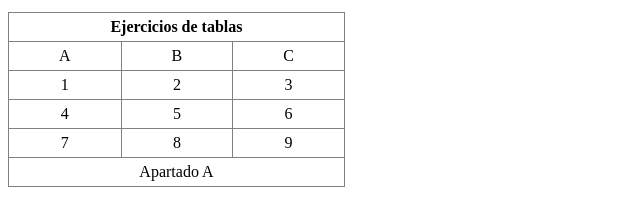
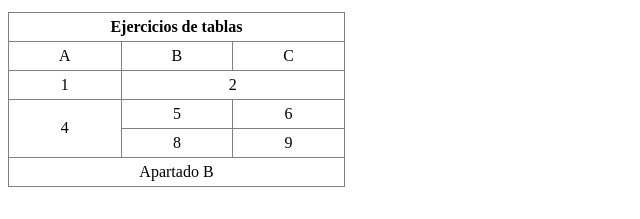
Before and after one commit to NoeliaLlobera/HTML4, a plain HTML site: page index.html in a window 1280 px wide. Shown: the part 263-482 px from the top of the page, 0-640 px from the left. Drawn offline with Linux system fonts and the light colour scheme.

Commit message:
actualizar apartado B

```diff
--- a/index.html
+++ b/index.html
@@ -74,21 +74,20 @@
                   </tr>
                   <tr>
                     <td>1</td>
-                    <td>2</td>
-                    <td>3</td>
+                    <td colspan="2">2</td>
                   </tr>
                   <tr>
-                    <td>4</td>
+                    <td rowspan="2">4</td>
                     <td>5</td>
                     <td>6</td>
                   </tr>
                   <tr>
-                    <td>7</td>
+
                     <td>8</td>
                     <td>9</td>
                   </tr>
                   <tr>
-                    <td colspan="3">Apartado A</td>
+                    <td colspan="3">Apartado B</td>
                   </tr>
                 </tbody>
                 </table>
```
